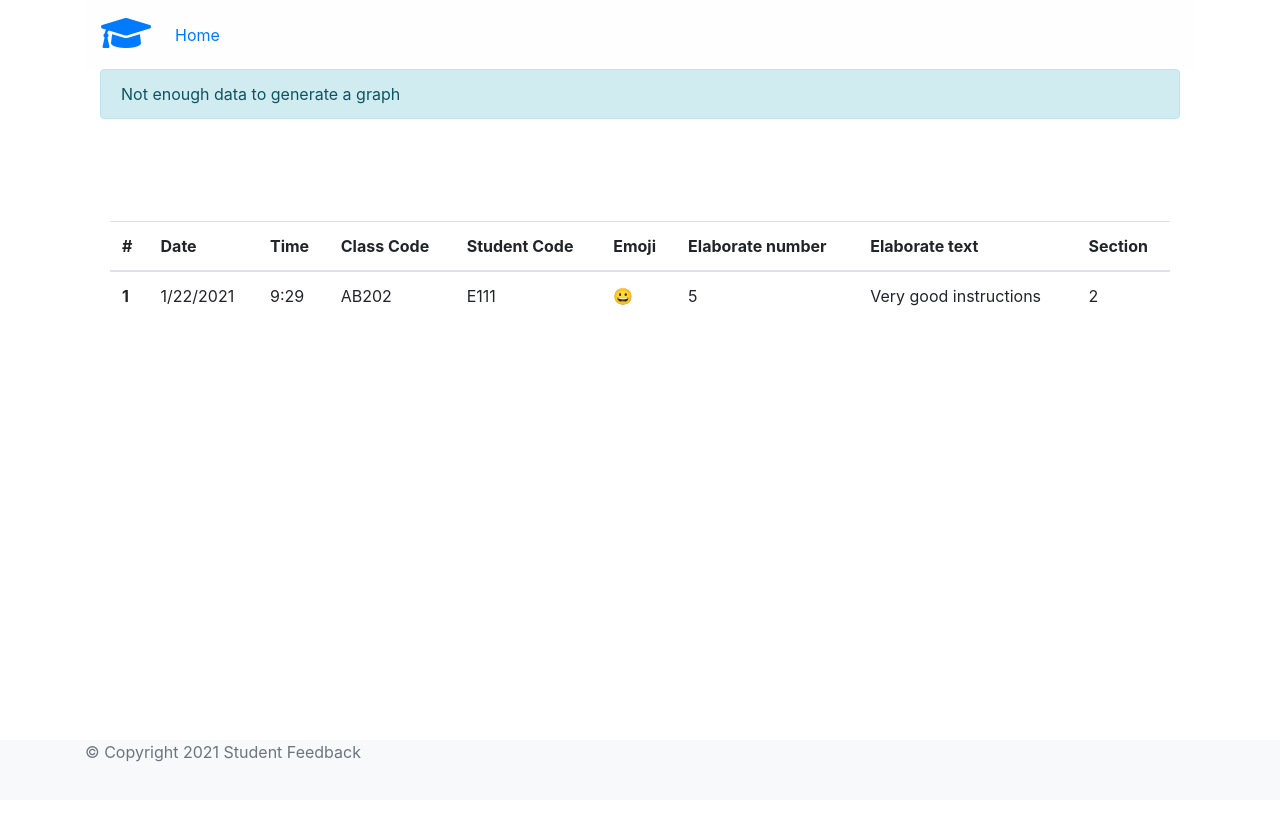
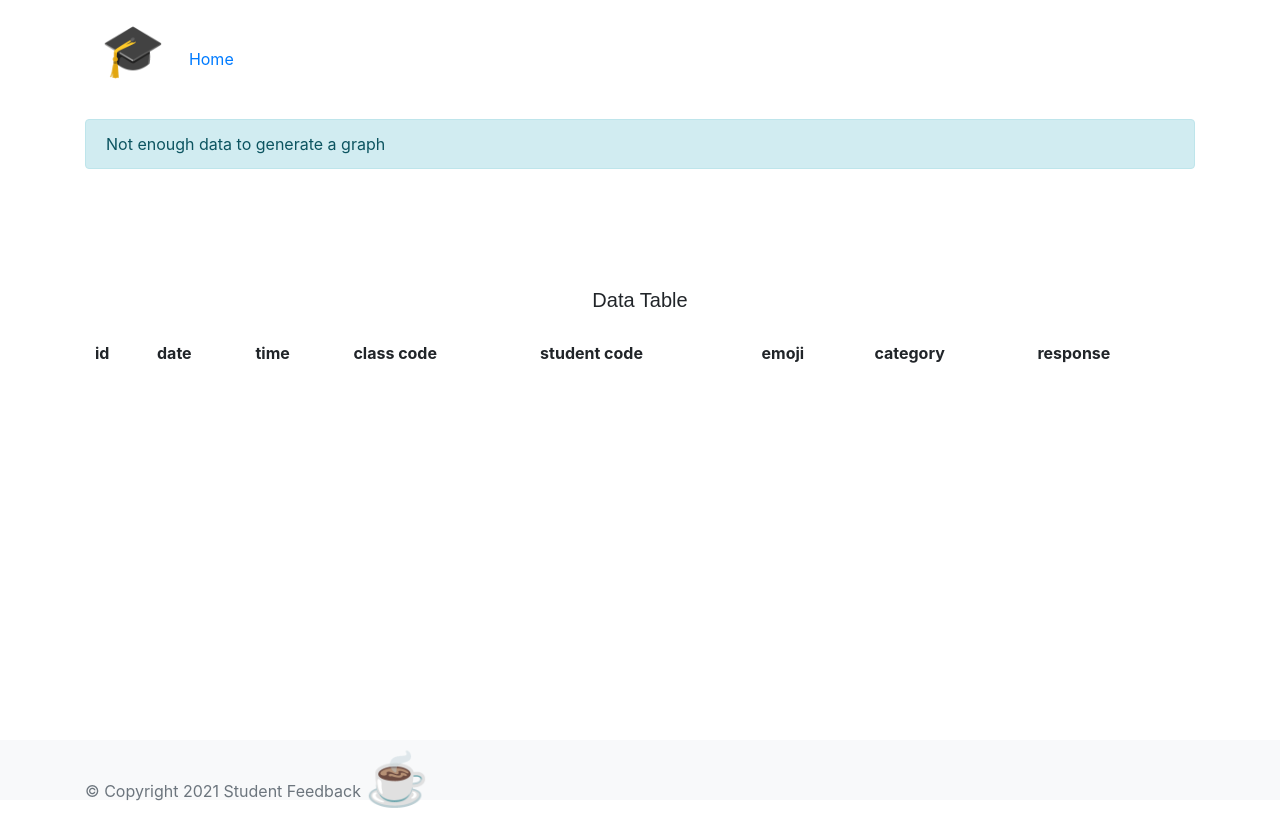
Before and after one commit to Asilkin1/student-feedback, a Flask app: page /notenoughdata in a window 1280 px wide. Before the commit the page ends 762 px from the top, so only its background shows below. Run offline with Flask 2, Linux system fonts and the light colour scheme; lists and menus that the app fills with data are empty; some libraries are stand-ins or nearby versions.

Commit message:
Latest version

```diff
--- a/app.py
+++ b/app.py
@@ -1,7 +1,7 @@
 # Flask barebones
 from flask import Flask, render_template, request, redirect, url_for,session, abort,flash, make_response #Flask Stuff
 from models import create_post, get_posts, delete_posts,create_class
-from datetime import date, datetime #get date and time
+from datetime import date, datetime, timedelta #get date and time
 from sqlalchemy.orm import sessionmaker #Making Sessions and login
 from CreateUserDatabase import *    # Table for Users
 import time #date and time
@@ -91,9 +91,14 @@ def logout():
     session['logged_in'] = False
     # User is removed from the session
     session.pop('username', None)
+
+    # Remove student codes and class code
+    session.pop('classCode', None)
+    session.pop('studentCode',None)
+
     # Feedback message
-    flash('You are successfully logged out','success')
-    return render_template('login.html')
+    flash('You have successfully logged out','success')
+    return render_template('index.html')
 
 # --------------------------------------------------------------------- Registration
 @app.route('/register', methods=['GET','POST'])
@@ -141,15 +146,26 @@ def signup():
     return render_template('signup.html',title='signup')
 
 # New student signup
-@app.route('/newstudent', methods=['GET'])
+@app.route('/newstudent', methods=['POST', 'GET'])
 def newstudent():
     # Pass global var classCode and studentCode
-    return render_template('student_sign_up.html', scode=studentCode,ccode=classCode)
+
+    if request.method == "POST":
+        # Get class code
+        classCode = request.form.get('classCode')
+        studentCode = request.form.get('studentCode')
+
+        session['classCode'] = classCode
+        session['studentCode'] = studentCode
+        session['logged_in'] = True
+
+        return render_template('student.html')
+
+    return render_template('student_sign_up.html')
 
 @app.route('/student/', methods=["POST", "GET"])
 def student():
-    classCode = request.args.get('classCode')
-    studentCode = request.args.get('studentCode')
+
     if request.method == 'GET':
         #Delete existing data in database (can change this later)
         #delete_posts()
@@ -177,14 +193,14 @@ def student():
         elaborateText = mysql_aes_encrypt(elaborateText, random_key)
 
         #create data in database
-        create_post(dateNow, timeNow, classCode, studentCode, emoji, elaborateNumber, elaborateText)
+        create_post(dateNow, timeNow, session['classCode'], session['studentCode'], emoji, elaborateNumber, elaborateText)
 
         #Decryption test
         #elaborateText = mysql_aes_decrypt(elaborateText, random_key)
         #create_post(dateNow, timeNow, classCode, studentCode, emoji, elaborateNumber, elaborateText)
 
         # Message
-        #flash('Thank you for your feedback','info')
+        flash('Thank you for your feedback','info')
     return render_template('student.html', title='student')
 
 #Encryption
@@ -297,6 +313,22 @@ def instructorDashboard():
     con.close()
     return render_template('index.html', title='dashboard', data = result)
 
+
+# --------------------------------------------------------------------------------------------- Analytics
+def decryption(classCode, Category):
+    con = sql.connect('database.db')
+    c = con.cursor()
+    c.execute('''SELECT * FROM feedback WHERE classCode=?'''(classCode,))
+
+    Frame = pd.read_sql_query("SELECT * from feedback", con)
+
+    for row in range(0,len(Frame.index)):
+        Frame.at[row,'emoji'] = mysql_aes_decrypt(Frame.at[row,'emoji'],random_key)
+        Frame.at[row,'elaborateNumber'] = mysql_aes_decrypt(Frame.at[row,'elaborateNumber'],random_key)
+        Frame.at[row,'elaborateText'] = mysql_aes_decrypt(Frame.at[row,'elaborateText'],random_key)
+
+    return Frame
+
 #Called by professor.html
 @app.route('/analytics/check',methods=["POST","GET"])
 def check():
@@ -304,69 +336,65 @@ def check():
     ccode = request.args.get('classCode')
     Category = request.args.get('category')
 
-    con = sql.connect('database.db') # connect to the database
-    Frame = pd.read_sql_query("SELECT * from feedback", con)  # Database to Pandas
-    # Filter Database by class code
-    Frame = Frame[Frame['classCode'] == ccode]
+    Frame = decryption(ccode,Category) #Get the pd dataframe that has been decrypted
 
     if(Frame.empty): #if the frame is empty, no class exists
         return render_template('ClassNotFound.html',title='CNF')
 
     elif(len(Frame.index) < 10): #If the whole datatable is smaller than 10 values
-        return render_template('notEnoughData.html', title='NED')
+        PassFrame = Frame
+        return render_template('notEnoughData.html', title='NED',data=PassFrame)
 
     #Checks the size of the data depending on what category
     else:
         if(Category == 'Instructor'):
             Frame = Frame[Frame['elaborateNumber']== "Instructor/Professor"]
+            PassFrame = Frame
             if(len(Frame.index) < 10):
-                return render_template('notEnoughData.html',title='NED')
+                return render_template('notEnoughData.html',title='NED', data=PassFrame)
             else:
-                return render_template('analytics.html',title='data')
+                return render_template('analytics.html',title='data', data=PassFrame)
 
-        elif(Category == 'Teaching-Style'):
+        elif(Category == 'Teaching-style'):
             Frame = Frame[Frame['elaborateNumber'] == "Teaching Style"]
+            PassFrame = Frame
             if(len(Frame.index) < 10):
-                return render_template('notEnoughData.html',title='NED')
+                return render_template('notEnoughData.html',title='NED', data=PassFrame)
             else:
-                return render_template('analytics.html',title='data')
+                return render_template('analytics.html',title='data', data=PassFrame)
 
         elif(Category == 'Topic'):
             Frame = Frame[Frame['elaborateNumber'] == "Topic"]
+            PassFrame = Frame
             if(len(Frame.index) < 10):
-                return render_template('notEnoughData.html',title='NED')
+                return render_template('notEnoughData.html',title='NED',data=PassFrame)
             else:
-                return render_template('analytics.html',title='data')
+                return render_template('analytics.html',title='data',data=PassFrame)
 
         elif(Category == 'Other'):
             Frame = Frame[Frame['elaborateNumber'] == "Other"]
+            PassFrame = Frame
             if(len(Frame.index) < 10):
-                return render_template('notEnoughData.html',title='NED')
+                return render_template('notEnoughData.html',title='NED',data=PassFrame)
             else:
-                return render_template('analytics.html',title='data')
+                return render_template('analytics.html',title='data',data=PassFrame)
 
 
 @app.route('/analytics/plot/<classCode>&<Category>', methods=["POST","GET"]) #vars to be passed in are <classcode> and <category>. & makes sure they are seperate!
 #Called by analytics.html
-def drawbar(classCode,Category):
+def drawbar(classCode,Category,Frame):
 
     #Match the category var to database names
     if(Category=='Instructor'):
         Category='Instructor/Professor'
-    elif(Category=='Teaching-Style'):
+    elif(Category=='Teaching-style'):
         Category='Teaching Style'
-
-    con = sql.connect('database.db') # connect to the database
-    Frame = pd.read_sql_query("SELECT * from feedback", con)  # Database to Pandas
-    Frame = Frame[Frame['classCode'] == classCode] #filter by class
-    Frame = Frame[Frame['elaborateNumber']== Category] #filter by category
 
     fig = Figure()
     axis = fig.add_subplot(1,1,1)
     Frame = Frame['emoji'] #get just the scores
-    x = [1,2,3,4,5] #Array of scores
     y = [Frame[Frame==1].count(),Frame[Frame==2].count(),Frame[Frame==3].count(),Frame[Frame==4].count(),Frame[Frame==5].count()] #Count of each score
-    axis.bar(x,y) #bar plot
+    axis.bar([1,2,3,4,5],y) #bar plot
     axis.set_title(Category)
     axis.set_xlabel('Score')
     axis.set_ylabel('Count')
@@ -381,18 +409,111 @@ def drawbar(classCode,Category):
 
 @app.route('/analytics/calc/<classCode>&<Category>', methods=["POST","GET"])
 #Called by Analytics.html
-def calc(classCode,Category):
+def calc(classCode,Category,Frame):
+    if(Category=='Instructor'):
+        Category='Instructor/Professor'
+    elif(Category=='Teaching-style'):
+        Category='Teaching Style'
+
+    Frame = Frame['emoji'] #Get just the numbers
+    return f'Your average score was {round(Frame.mean(),2)}' #return the mean
+
+@app.route('/analytics/plottime/today/<classCode>&<Category>', methods=["POST","GET"])
+#Called by Analytics.html
+def drawtimetoday(classCode,Category,Frame):
+
+    #Match the category var to database names
+    if(Category=='Instructor'):
+        Category='Instructor/Professor'
+    elif(Category=='Teaching-style'):
+        Category='Teaching Style'
+
+    dateNow = date.today() #Get today's date
+
+    Frame = Frame[Frame['date'] == f'{dateNow}'] #Filter the frame to pull data for today
+
+    Frame = Frame['emoji'] #Get just the numbers
+
+    fig = Figure()
+    axis = fig.add_subplot(1,1,1)
+    y = [Frame[Frame==1].count(),Frame[Frame==2].count(),Frame[Frame==3].count(),Frame[Frame==4].count(),Frame[Frame==5].count()] #Count of each score
+    axis.bar([1,2,3,4,5],y) #bar plot
+    axis.set_title(f'{Category} for Today')
+    axis.set_xlabel('Score')
+    axis.set_ylabel('Count')
+
+    canvas = FigureCanvas(fig)
+    output = io.BytesIO()
+    canvas.print_png(output)
+    response = make_response(output.getvalue())
+    response.mimetype = 'image/png'
+    return response
+
+@app.route('/analytics/plottime/yesterday/<classCode>&<Category>', methods=["POST","GET"])
+#Called by Analytics.html
+def drawtimeyest(classCode,Category,Frame):
+
+    #Match the category var to database names
+    if(Category=='Instructor'):
+        Category='Instructor/Professor'
+    elif(Category=='Teaching-style'):
+        Category='Teaching Style'
+
+    dateNow = date.today() #Get today's date
+    Yest = timedelta(days=-1) #One day ago
+    dateYest = dateNow + Yest #Get the date for yesterday
+
+    Frame = Frame[Frame['date'] == f'{dateYest}'] #Filter frame based on dates from yesterday
+
+    Frame = Frame['emoji'] #Get just the numbers
+
+    fig = Figure()
+    axis = fig.add_subplot(1,1,1)
+    y = [Frame[Frame==1].count(),Frame[Frame==2].count(),Frame[Frame==3].count(),Frame[Frame==4].count(),Frame[Frame==5].count()] #Count of each score
+    axis.bar([1,2,3,4,5],y) #bar plot
+    axis.set_title(f'{Category} for Yesterday')
+    axis.set_xlabel('Score')
+    axis.set_ylabel('Count')
+
+    canvas = FigureCanvas(fig)
+    output = io.BytesIO()
+    canvas.print_png(output)
+    response = make_response(output.getvalue())
+    response.mimetype = 'image/png'
+    return response
+
+@app.route('/analytics/plottime/week/<classCode>&<Category>', methods=["POST","GET"])
+#Called by Analytics.html
+def drawtimeweek(classCode,Category,Frame):
+
+    #Match the category var to database names
     if(Category=='Instructor'):
         Category='Instructor/Professor'
     elif(Category=='Teaching-Style'):
         Category='Teaching Style'
 
-    con = sql.connect('database.db') # connect to the database
-    Frame = pd.read_sql_query("SELECT * from feedback", con)  # Database to Pandas
-    Frame = Frame[Frame['classCode'] == classCode] #filter by class
-    Frame = Frame[Frame['elaborateNumber']== Category] #filter by category
+    dateNow = date.today() #Get today's date
+    Week = timedelta(days=-7) #Seven days earlier
+    dateWeek = dateNow + Week #Get the date for 1 week ago
+
+    Frame = Frame[Frame['date'] >= f'{dateWeek}'] #Filter the frame based on dates within the last week
+
     Frame = Frame['emoji'] #Get just the numbers
-    return f'Your average score was {round(Frame.mean(),2)}' #return the mean
+
+    fig = Figure()
+    axis = fig.add_subplot(1,1,1)
+    y = [Frame[Frame==1].count(),Frame[Frame==2].count(),Frame[Frame==3].count(),Frame[Frame==4].count(),Frame[Frame==5].count()] #Count of each score
+    axis.bar([1,2,3,4,5],y) #bar plot
+    axis.set_title(f'{Category} for the Last Week')
+    axis.set_xlabel('Score')
+    axis.set_ylabel('Count')
+
+    canvas = FigureCanvas(fig)
+    output = io.BytesIO()
+    canvas.print_png(output)
+    response = make_response(output.getvalue())
+    response.mimetype = 'image/png'
+    return response
 
 if __name__ == '__main__':
     app.secret_key = os.urandom(12)
--- /dev/null
+++ b/static/css/fonts.css
@@ -0,0 +1,11 @@
+/* Font styles here */
+h1{
+    font-family: sans-serif;
+    font-size: 35px;
+    text-align: center;
+}
+p{
+    font-family: sans-serif;
+    font-size: 20px;
+    text-align: center;
+}
--- a/static/css/forms.css
+++ b/static/css/forms.css
@@ -1,7 +1,6 @@
 .form-container {
     width: 700px;
     box-shadow: 0 5px 8px 0 rgba(0, 0, 0, 0.2), 0 7px 20px 0 rgba(0, 0, 0, 0.2);
-    position: fixed;
     border-radius: 10px;
     height: 590px;
     display: flex;
@@ -12,7 +11,6 @@
     top: 40%;
     left: 50%;
     transform: translate(-50%, -50%);
-    width: 90%;
     height: 100%;
     display: flex;
     flex-direction: column;
@@ -52,6 +50,10 @@
     color: #fff;
 }
 
+.form h6 {
+    color: #1DA1F2;
+}
+
 .form h2 {
     font-size: 1rem;
     text-align: center;
--- /dev/null
+++ b/static/css/mood.css
@@ -0,0 +1,26 @@
+/* Hide radio button */
+input[type="radio"]{
+display: none;
+}
+
+/* Show that current radio button is selected */
+input[type="radio"]:checked + label{
+    font-size: 2rem;
+}
+
+#emoji{
+    font-size:4vw;
+}
+
+#emojiaction{
+    font-size:2vw;
+}
+
+#emoji:checked{
+    font-size:5vw;
+}
+
+#feedback-form{
+    width:auto;
+    background-color: rgba(85, 141, 190, 0.808);
+}
--- a/static/css/style.css
+++ b/static/css/style.css
@@ -2,31 +2,6 @@
 
 html{
     height:100%;
-}
-
-body{
-    background-color: black;
-    /* background-image: url('../images/bg.jpg'); */ */
-    background-size:cover;
-    background-repeat:no-repeat;
-    background-position: center;
-}
-
-.container{
-    margin-left:auto;
-    margin-right:auto;
-}
-
-text-muted{
-    color:white;
-}
-
-nav{
-    background-color:rgba(253, 253, 253, 0.658);
-
-}
-a{
-    color:white;
 }
 
 
--- a/templates/base.html
+++ b/templates/base.html
@@ -11,6 +11,10 @@
     <link rel="stylesheet" href="{{url_for('static',filename='css/forms.css') }}">
     <!-- Footer styles -->
     <link rel="stylesheet" href="{{url_for('static',filename='css/footer.css') }}">
+    <!-- Emoji styles -->
+    <link rel="stylesheet" href="{{url_for('static',filename='css/mood.css') }}">
+    <!-- Fonts styles -->
+    <link rel="stylesheet" href="{{url_for('static',filename='css/fonts.css') }}">
 
     <link rel="stylesheet" href="https://stackpath.bootstrapcdn.com/bootstrap/4.5.2/css/bootstrap.min.css">
     <link rel="stylesheet" href="https://pro.fontawesome.com/releases/v5.10.0/css/all.css"
@@ -22,7 +26,7 @@
     <div class="container">
         <header>
             <nav class="navbar navbar-expand-lg mr-auto">
-                <a class="navbar-brand" href="#"><i class="fas fa-graduation-cap fa-2x"></i></a>
+                <a class="navbar-brand" href="/"><p id="emoji">&#127891;</p></i></a>
                 <ul class="navbar-nav mr-auto mt-2 mt-lg-0">
                     {% if session['logged_in']%}
                     <li class="nav-item">
@@ -38,7 +42,7 @@
             </nav>
         </header>
 
-        <main class="container-fluid">
+        <main>
             {% include 'flash_messages.html'%}
             {% block content %}{% endblock %}
         </main>
@@ -49,6 +53,9 @@
     <footer class="bg-light">
         <div class="container">
             <span class="text-muted">&copy; Copyright 2021 Student Feedback</span>
+            <!-- Add a bunch of emojis -->
+            <span id="emoji">&#9749;</span>
+
         </div>
     </footer>
 </body>
--- a/templates/forms/studentLogin.html
+++ b/templates/forms/studentLogin.html
@@ -1,7 +1,7 @@
 <div class="form-container container">
     <div class="form">
         <h1>Fill out the information below to get started.</h1>
-        <form action="/student" method="get" >
+        <form action="{{url_for('newstudent')}}" method="post" >
 
             <div class="form-group">
                 <label class="form-check-label" for="teachingstyle">
--- a/templates/index.html
+++ b/templates/index.html
@@ -7,6 +7,7 @@
 {% if session['logged_in']%}
 
 {% include 'dashboard.html'%}
+
 {% else %}
 <!-- Show welcome form -->
 {% include 'forms/welcomeForm.html'%}
--- a/templates/login.html
+++ b/templates/login.html
@@ -1,3 +1,4 @@
+
 {% extends "base.html" %}
 {% block title %}Home{% endblock %}
 
--- a/templates/notEnoughData.html
+++ b/templates/notEnoughData.html
@@ -8,39 +8,31 @@
     <h1>There is not sufficient data</h1>
 </div>
 
-<div  id="form" class="container">
-    <table class="table">
-        <!-- Top level row with headers -->
-        <thead>
-          <tr>
-            <th scope="col">#</th>
-            <th scope="col">Date</th>
-            <th scope="col">Time</th>
-            <th scope="col">Class Code</th>
-            <th scope="col">Student Code</th>
-            <th scope="col">Emoji</th>
-            <th scope="col">Elaborate number</th>
-            <th scope="col">Elaborate text</th>
-            <th scope="col">Section</th>
-          </tr>
-        </thead>
-        <tbody>
-            <!-- Add flask for loop somewhere here -->
-          <tr>
-            <th scope="row">1</th>
-            <td>1/22/2021</td>
-            <td>9:29</td>
-            <td>AB202</td>
-            <td>E111</td>
-            <td>&#128512;</td>
-            <td>5</td>
-            <td>Very good instructions</td>
-            <td>2</td>
-          </tr>
-
-          <!-- End of for loop -->
-        </tbody>
-      </table>
-
-</div>
+  <br>
+  <p>Data Table</p>
+  <table style="width:100%;">
+    <tr>
+      <th>id</th>
+      <th>date</th>
+      <th>time</th>
+      <th>class code</th>
+      <th>student code</th>
+      <th>emoji</th>
+      <th>category</th>
+      <th>response</th>
+    </tr>
+    {% for item in data %}
+      <tr>
+        <td>{{item[0]}}</td>
+        <td>{{item[1]}}</td>
+        <td>{{item[2]}}</td>
+        <td>{{item[3]}}</td>
+        <td>{{item[4]}}</td>
+        <td>{{item[5]}}</td>
+        <td>{{item[6]}}</td>
+        <td>{{item[7]}}</td>
+      </tr>
+    {% endfor %}
+  </table>
+  <br>
 {% endblock %}
--- a/templates/professor.html
+++ b/templates/professor.html
@@ -8,7 +8,7 @@
 <div id="form" class="mx-auto col-md-6">
 
     <!-- Submit class code and a category -->
-    <form class="justify-content-md-center" action="/notenoughdata" method="get">
+    <form class="justify-content-md-center" action="/analytics/check" method="get">
         <!-- Class code -->
         <div class="form-group ">
             <label for="ccode">Class Code</label>
```
Also changed, not shown: templates/ClassNotFound.html (added, +13 -0 lines), templates/analytics.html (+67 -42 lines), templates/dashboard.html (+7 -0 lines), templates/forms/addClass.html (+11 -4 lines), templates/forms/feedbackForm.html (+12 -13 lines), templates/forms/professorLogin.html (+2 -6 lines), templates/forms/professorRegistrationForm.html (+43 -12 lines), database.db, prof.db.
